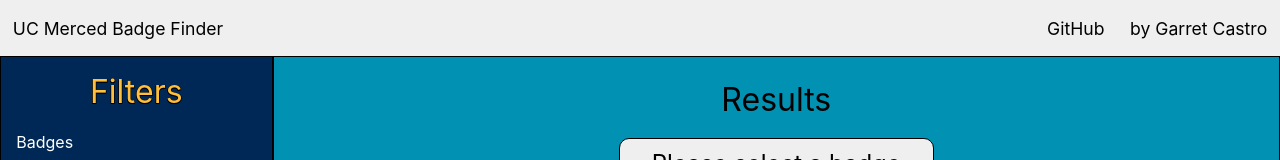
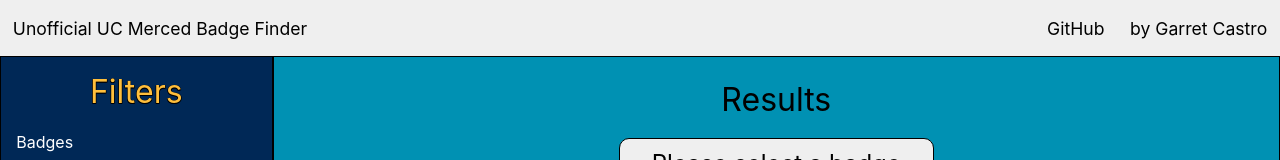
Before and after one commit to TheVanadium/course_req_overlap_finder, a React (Create React App) app in the folder course-selector/: page / in a window 1280 px wide. Shown: the top 160 px of the page. Built offline with nearby package versions, Linux system fonts and the light colour scheme; the HTML template or start-up script is replaced by a standard one.

Commit message:
feat: clarify project as "unoffocial" badge finder

```diff
--- a/course-selector/src/components/Header.js
+++ b/course-selector/src/components/Header.js
@@ -7,7 +7,7 @@ function Header() {
     <header>
       <ul className="navbar">
         <li className="navbar-item">
-          <p>UC Merced Badge Finder</p>
+          <p>Unofficial UC Merced Badge Finder</p>
         </li>
         <li className="navbar-item">
           <p><a href="https://github.com/TheVanadium/course_req_overlap_finder" className="navbar-link">GitHub</a></p>
```
